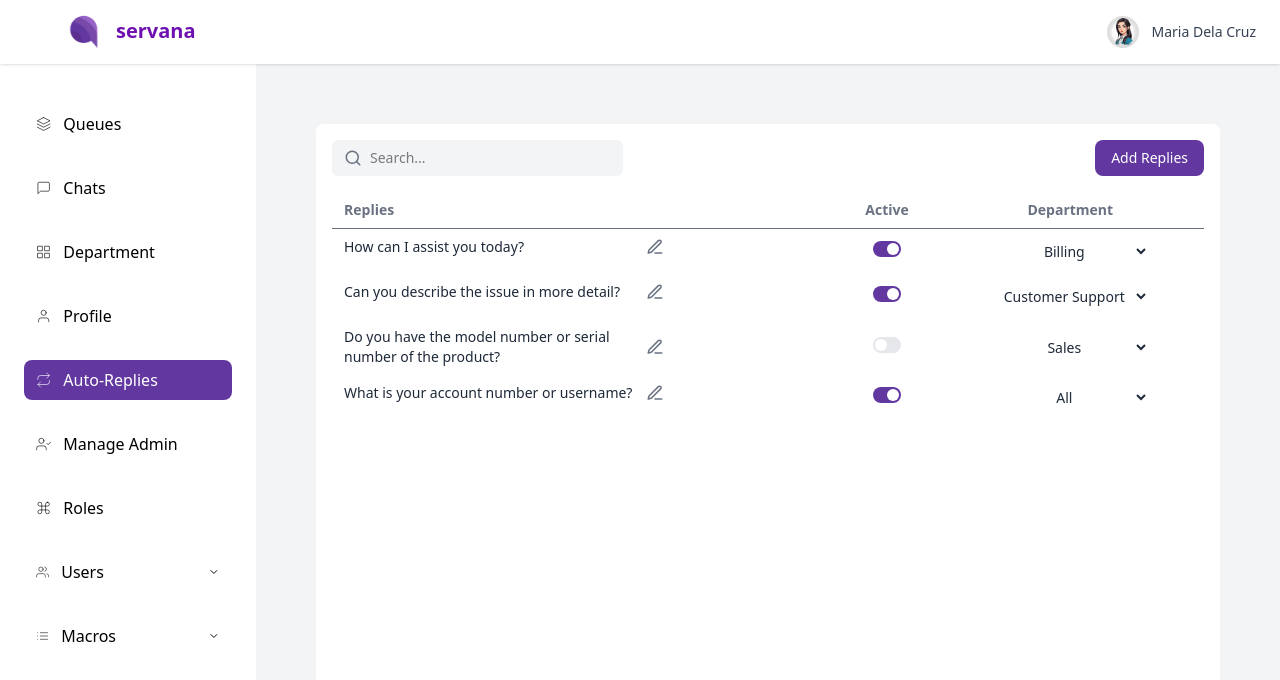
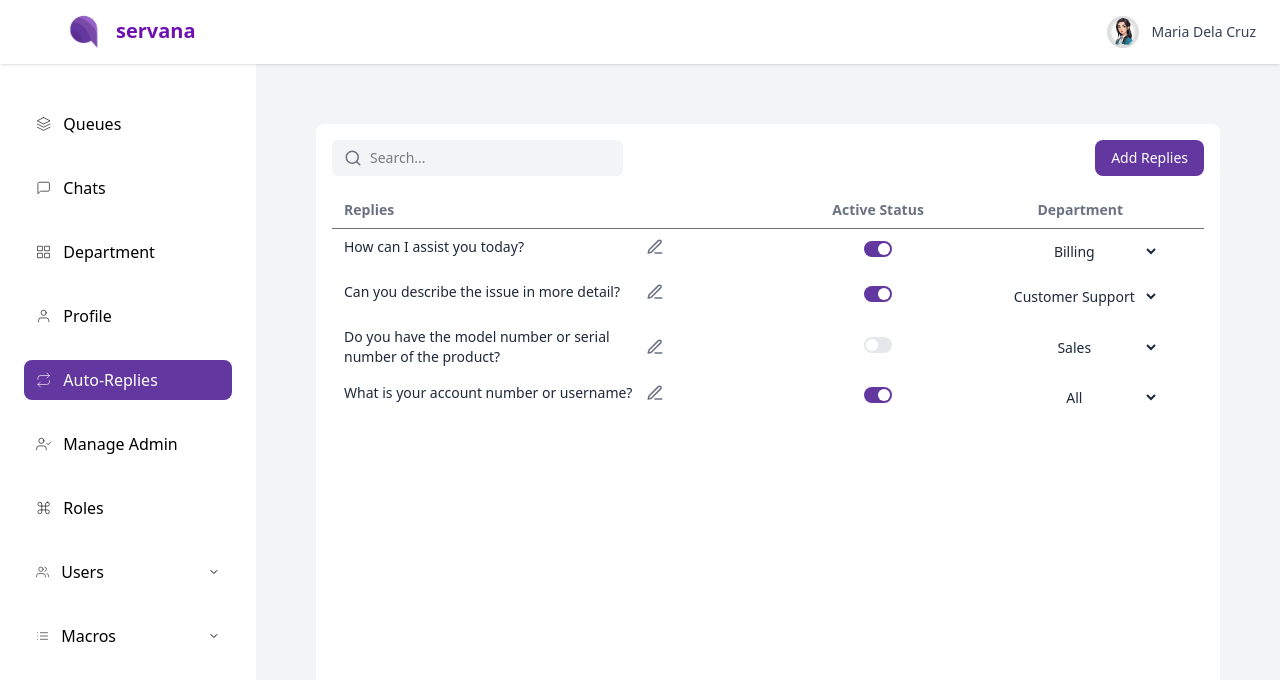
Before and after one commit to manuelamanetjr/frontend_web, a React (Vite) app: page /auto-replies in a window 1280 px wide. Shown: the top 680 px of the page. Built offline with nearby package versions, Linux system fonts and the light colour scheme.

Commit message:
changed Active to ACTIVE STATUS

```diff
--- a/screens/AutoReplies.jsx
+++ b/screens/AutoReplies.jsx
@@ -101,7 +101,7 @@ export default function AutoReplies() {
                 <thead className="text-gray-500 border-b">
                   <tr>
                     <th className="py-2 px-3 pl-3">Replies</th>
-                    <th className="py-2 px-3 text-center">Active</th>
+                    <th className="py-2 px-3 text-center">Active Status</th>
                     <th className="py-2 px-3 text-center">Department</th>
                   </tr>
                 </thead>
--- a/screens/ChangeRoles.jsx
+++ b/screens/ChangeRoles.jsx
@@ -68,7 +68,7 @@ export default function ChangeRoles() {
                 <thead className="text-gray-500 border-b">
                   <tr>
                     <th className="py-2 px-3 pl-3">Username</th>
-                    <th className="py-2 px-3 text-center">Active</th>
+                    <th className="py-2 px-3 text-center">Active Status</th>
                     <th className="py-2 px-3 text-center">Role</th>
                   </tr>
                 </thead>
--- a/screens/Department.jsx
+++ b/screens/Department.jsx
@@ -82,7 +82,7 @@ export default function Departments() {
                 <thead className="text-gray-500 border-b">
                   <tr>
                     <th className="py-2 px-3 pl-3">Department</th>
-                    <th className="py-2 px-3 text-center">Active</th>
+                    <th className="py-2 px-3 text-center">Active Status</th>
                   </tr>
                 </thead>
                 <tbody>
--- a/screens/ManageAdmin.jsx
+++ b/screens/ManageAdmin.jsx
@@ -84,7 +84,7 @@ export default function ManageAgents() {
                 <thead className="text-gray-500 border-b">
                   <tr>
                     <th className="py-2 px-3 pl-3">Username</th>
-                    <th className="py-2 px-3 text-center">Active</th>
+                    <th className="py-2 px-3 text-center">Active Status</th>
                     <th className="py-2 px-3 text-center">Role</th>
                   </tr>
                 </thead>
--- a/screens/ManageAgents.jsx
+++ b/screens/ManageAgents.jsx
@@ -238,7 +238,7 @@ function AgentsTable({
         <thead className="text-gray-500 border-b bg-white">
           <tr>
             <th className="py-2 px-3 pl-3 sticky bg-white left-0 z-10">Username</th>
-            <th className="py-2 px-3 text-center bg-white sticky left-36 z-10">Active</th>
+            <th className="py-2 px-3 text-center bg-white sticky left-36 z-10">Active Status</th>
             <th className="py-2 px-3 text-center relative" colSpan={visibleDepts}>
               Departments
               {departments.length > visibleDepts && (
--- a/screens/Roles.jsx
+++ b/screens/Roles.jsx
@@ -232,7 +232,7 @@ function RolesTable({
       <thead className="text-gray-500 border-b z-20 bg-white">
   <tr className="z-20">
     <th className="py-2 px-3 pl-3 sticky left-0 z-30 bg-white">Role Name</th>
-    <th className="py-2 px-3 text-center sticky left-36 z-30 bg-white">Active</th>
+    <th className="py-2 px-3 text-center sticky left-36 z-30 bg-white">Active Status</th>
     <th className="py-2 px-3 text-center relative" colSpan={visiblePerms}>
       Permissions
       {permissions.length > visiblePerms && (
```
